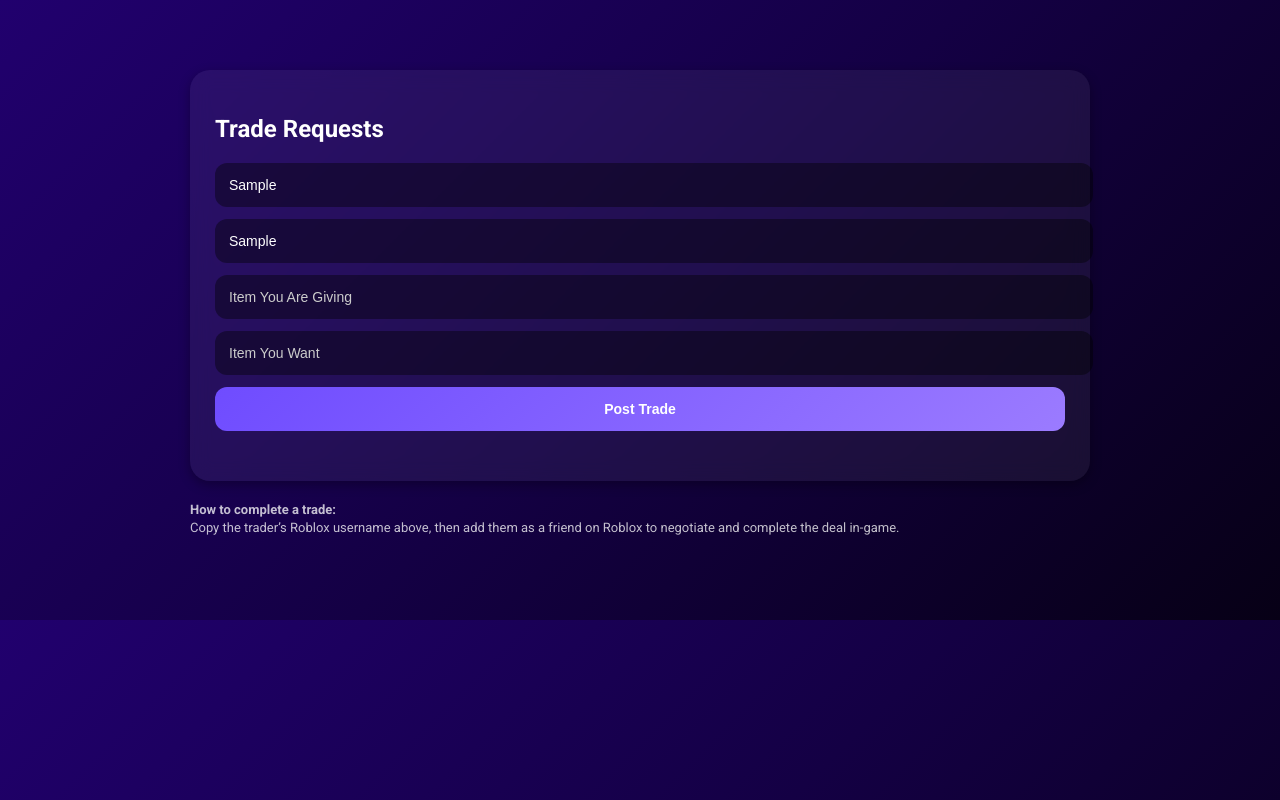
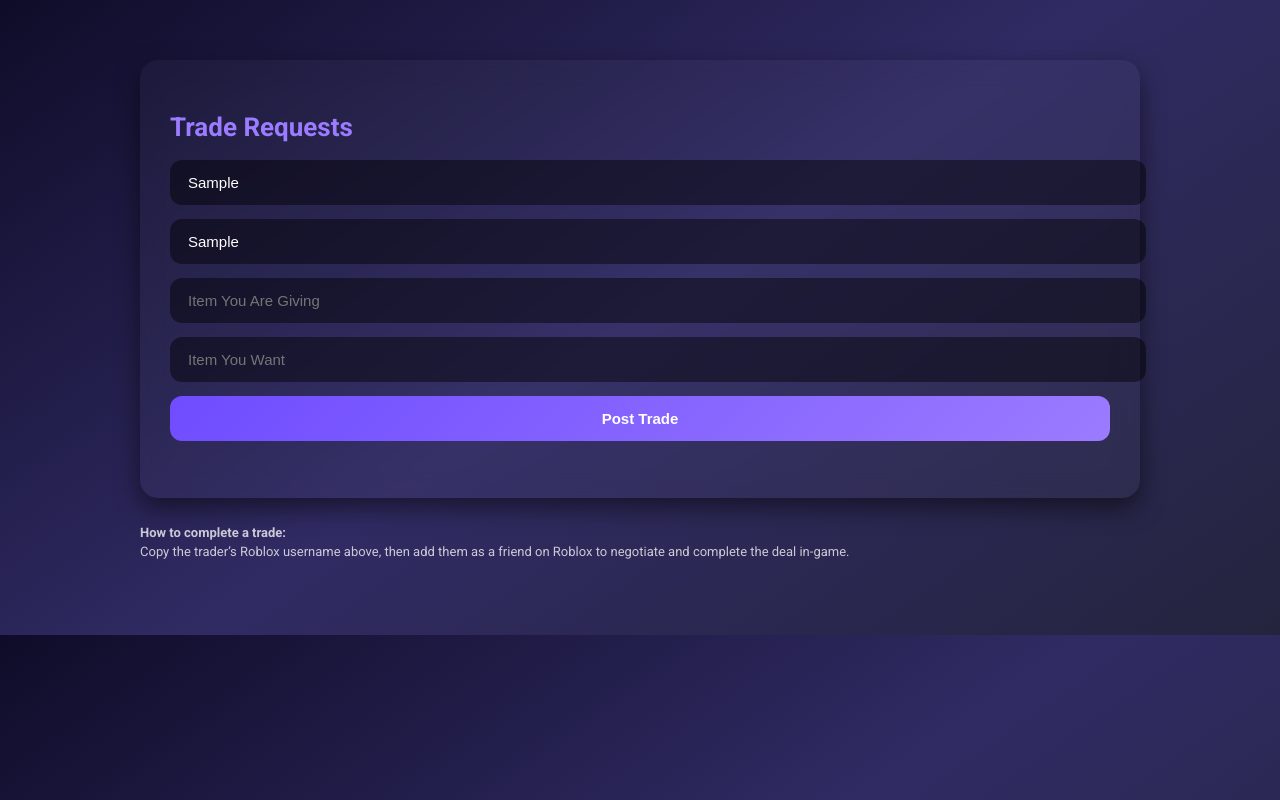
Before and after one commit to darkendDev/trade-forum, a plain HTML site: page index.html in a window 1280 px wide. Both pictures are taken after typing "Sample", "Sample", "Sample", "Sample" into the empty fields and a click on the button "Post Trade". Drawn offline with Linux system fonts and the light colour scheme; no server answers.

Commit message:
Revamp trade forum layout and styles
Updated styling and structure of the trade forum page, including changes to the title, layout, and card design. Adjusted input fields and button styles for better user experience.

```diff
--- a/index.html
+++ b/index.html
@@ -2,114 +2,163 @@
 <html lang="en">
 <head>
 <meta charset="UTF-8">
-<title>Roblox Trade Forum</title>
+<title>Valueforged Trade Forum</title>
 <link href="https://fonts.googleapis.com/css2?family=Roboto:wght@400;500;700&display=swap" rel="stylesheet">
 <style>
-/* General Styles */
+/* --- GENERAL STYLES --- */
 body {
   margin: 0;
   font-family: 'Roboto', sans-serif;
-  background: linear-gradient(135deg, #21006E 0%, #140044 51%, #070016 100%);
+  background: linear-gradient(145deg, #0f0c29, #302b63, #24243e);
   color: #fff;
 }
-#forum {
-  max-width: 900px;
+
+#forum-container {
+  max-width: 1000px;
   margin: 40px auto;
+  padding: 20px;
+}
+
+.card {
+  background: rgba(255, 255, 255, 0.03);
+  backdrop-filter: blur(12px);
+  border-radius: 18px;
   padding: 30px;
+  box-shadow: 0 10px 25px rgba(0,0,0,0.5);
+  margin-bottom: 25px;
+  transition: transform 0.3s ease, box-shadow 0.3s ease;
 }
-.card {
-  background: rgba(255,255,255,0.06);
-  backdrop-filter: blur(10px);
-  padding: 25px;
-  border-radius: 20px;
-  margin-bottom: 20px;
-  box-shadow: 0 4px 12px rgba(0,0,0,0.3);
+
+.card:hover {
+  transform: translateY(-3px);
+  box-shadow: 0 15px 35px rgba(0,0,0,0.6);
 }
-input, button {
+
+h2 {
+  font-weight: 700;
+  font-size: 26px;
+  color: #9b7bff;
+  margin-bottom: 18px;
+}
+
+/* --- INPUTS & BUTTONS --- */
+input, select, button {
   width: 100%;
-  padding: 14px;
+  padding: 14px 18px;
   border-radius: 12px;
   border: none;
-  margin-bottom: 12px;
-  font-size: 14px;
+  margin-bottom: 14px;
+  font-size: 15px;
+  outline: none;
 }
 
-input {
-  background: rgba(0,0,0,0.4);
+input, select {
+  background: rgba(0,0,0,0.45);
   color: #fff;
+  transition: all 0.2s;
 }
-input::placeholder {
-  color: #ccc;
+
+input:focus, select:focus {
+  background: rgba(0,0,0,0.6);
+  box-shadow: 0 0 8px #9b7bff;
 }
+
 button {
   background: linear-gradient(135deg, #6f4cff, #9b7bff);
-  color: white;
+  color: #fff;
   font-weight: 600;
   cursor: pointer;
   transition: all 0.2s;
 }
+
 button:hover {
   transform: translateY(-2px);
-  box-shadow: 0 4px 12px rgba(0,0,0,0.4);
+  box-shadow: 0 6px 20px rgba(0,0,0,0.5);
 }
+
+/* --- POSTS --- */
 .post {
+  display: flex;
+  gap: 16px;
+  align-items: flex-start;
   background: rgba(255,255,255,0.05);
-  padding: 16px;
-  border-radius: 16px;
-  margin-bottom: 14px;
-  display: flex;
-  align-items: center;
-  gap: 14px;
-  transition: all 0.2s;
+  border-left: 4px solid #6f4cff;
+  padding: 18px;
+  border-radius: 14px;
+  margin-bottom: 16px;
+  transition: background 0.3s;
 }
+
 .post:hover {
   background: rgba(255,255,255,0.08);
 }
+
 .avatar {
-  width: 60px;
-  height: 60px;
+  width: 64px;
+  height: 64px;
   border-radius: 50%;
   border: 2px solid #fff;
   flex-shrink: 0;
 }
+
 .post-content {
   flex: 1;
 }
+
 .username {
   font-weight: 700;
+  font-size: 16px;
   color: #c7b8ff;
-  font-size: 16px;
 }
+
 .game {
   font-size: 13px;
   opacity: 0.85;
   margin-top: 2px;
 }
+
 .trade-line {
   font-size: 14px;
   margin-top: 4px;
 }
+
 .time {
   font-size: 12px;
   opacity: 0.6;
   margin-top: 4px;
 }
-.timer-text {
+
+#timer {
   font-size: 13px;
   opacity: 0.85;
-  margin-top: 10px;
+  margin-top: 12px;
 }
+
+/* --- INFO TEXT --- */
 .info-text {
   font-size: 13px;
   opacity: 0.75;
-  margin-top: 18px;
-  line-height: 1.4;
+  margin-top: 22px;
+  line-height: 1.5;
+}
+
+/* --- RESPONSIVE --- */
+@media (max-width: 600px) {
+  .post {
+    flex-direction: column;
+    align-items: center;
+    text-align: center;
+  }
+
+  .post-content {
+    width: 100%;
+  }
 }
 </style>
 </head>
 <body>
 
-<div id="forum">
+<div id="forum-container">
   <div class="card">
     <h2>Trade Requests</h2>
     <input id="username" placeholder="Roblox Username">
@@ -117,7 +166,7 @@ button:hover {
     <input id="give" placeholder="Item You Are Giving">
     <input id="want" placeholder="Item You Want">
     <button onclick="post()">Post Trade</button>
-    <p id="timer" class="timer-text"></p>
+    <p id="timer"></p>
   </div>
 
   <div id="posts"></div>
@@ -133,8 +182,8 @@ button:hover {
 <script src="https://www.gstatic.com/firebasejs/9.22.2/firebase-database.js"></script>
 
 <script>
-const COOLDOWN = 60*60*1000; // 1 hour
-const EXPIRY = 3*60*60*1000; // 3 hours
+const COOLDOWN = 60*60*1000;
+const EXPIRY = 3*60*60*1000;
 const bannedWords = ["fuck","shit","bitch","asshole","nigger","faggot","retard","cunt","slut","whore"];
 
 // Firebase config
@@ -148,14 +197,12 @@ const firebaseConfig = {
   appId: "1:1092132341604:web:6c2286bcc84acdd4b95c71"
 };
 
-// Initialize Firebase
 const app = firebase.initializeApp(firebaseConfig);
 const database = firebase.database();
 const postsRef = database.ref('posts');
 
-// Check connection
 firebase.database().ref('.info/connected').on('value', snap => {
-  if(snap.val() === true) console.log("Firebase connected!");
+  if(snap.val()===true) console.log("Firebase connected!");
   else console.log("Firebase not connected");
 });
 
@@ -166,13 +213,11 @@ function containsBanned(text){
   return bannedWords.some(w => text.toLowerCase().includes(w));
 }
 
-// Load posts
 function loadPosts(){
   postsRef.once('value').then(snapshot=>{
     let postsData = snapshot.val() || {};
     const now = Date.now();
 
-    // Remove expired posts
     for(const key in postsData){
       if(now - postsData[key].time > EXPIRY){
         postsRef.child(key).remove();
@@ -208,12 +253,14 @@ function loadPosts(){
     });
 
     updateTimer(postsData);
-  }).catch(err=>{
-    console.error("Error loading posts:", err);
-  });
+
+    // Scroll to latest post
+    if(container.lastChild){
+      container.lastChild.scrollIntoView({behavior:"smooth"});
+    }
+  }).catch(err=>console.error("Error loading posts:", err));
 }
 
-// Update timer
 function updateTimer(postsData){
   const timer = document.getElementById("timer");
   const times = Object.values(postsData).map(p=>p.time);
@@ -227,7 +274,6 @@ function updateTimer(postsData){
   timer.textContent = `Offers will delete in ${h}h ${m}m ${s}s`;
 }
 
-// Post trade
 function post(){
   const user = document.getElementById("username").value.trim();
   const game = document.getElementById("game").value.trim();
@@ -240,14 +286,13 @@ function post(){
   if([user,game,give,want].some(containsBanned)){ return alert("Message contains inappropriate language."); }
   if(lastPost && now - lastPost < COOLDOWN){ return alert("You must wait 1 hour before posting again."); }
 
-  // Push to Firebase
   postsRef.push({user, game, give, want, time: now})
-    .then(()=>{ console.log("Post saved"); })
-    .catch(err=>{ alert("Error saving post: "+err.message); });
+    .then(()=>console.log("Post saved"))
+    .catch(err=>alert("Error saving post: "+err.message));
 
   localStorage.setItem("lastPostTime", now);
-  document.getElementById("give").value = "";
-  document.getElementById("want").value = "";
+  document.getElementById("give").value="";
+  document.getElementById("want").value="";
 }
 
 // Live updates
```
